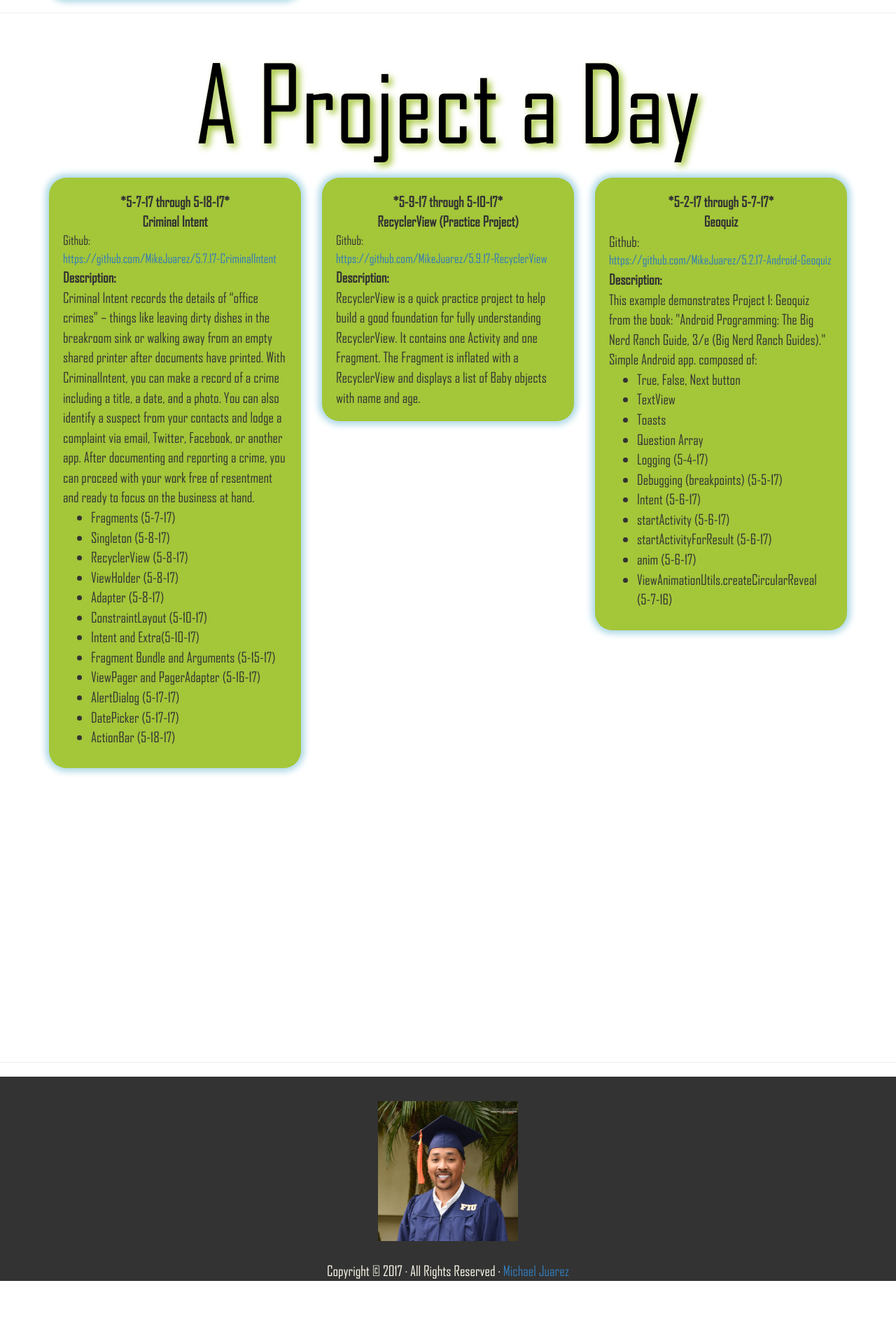
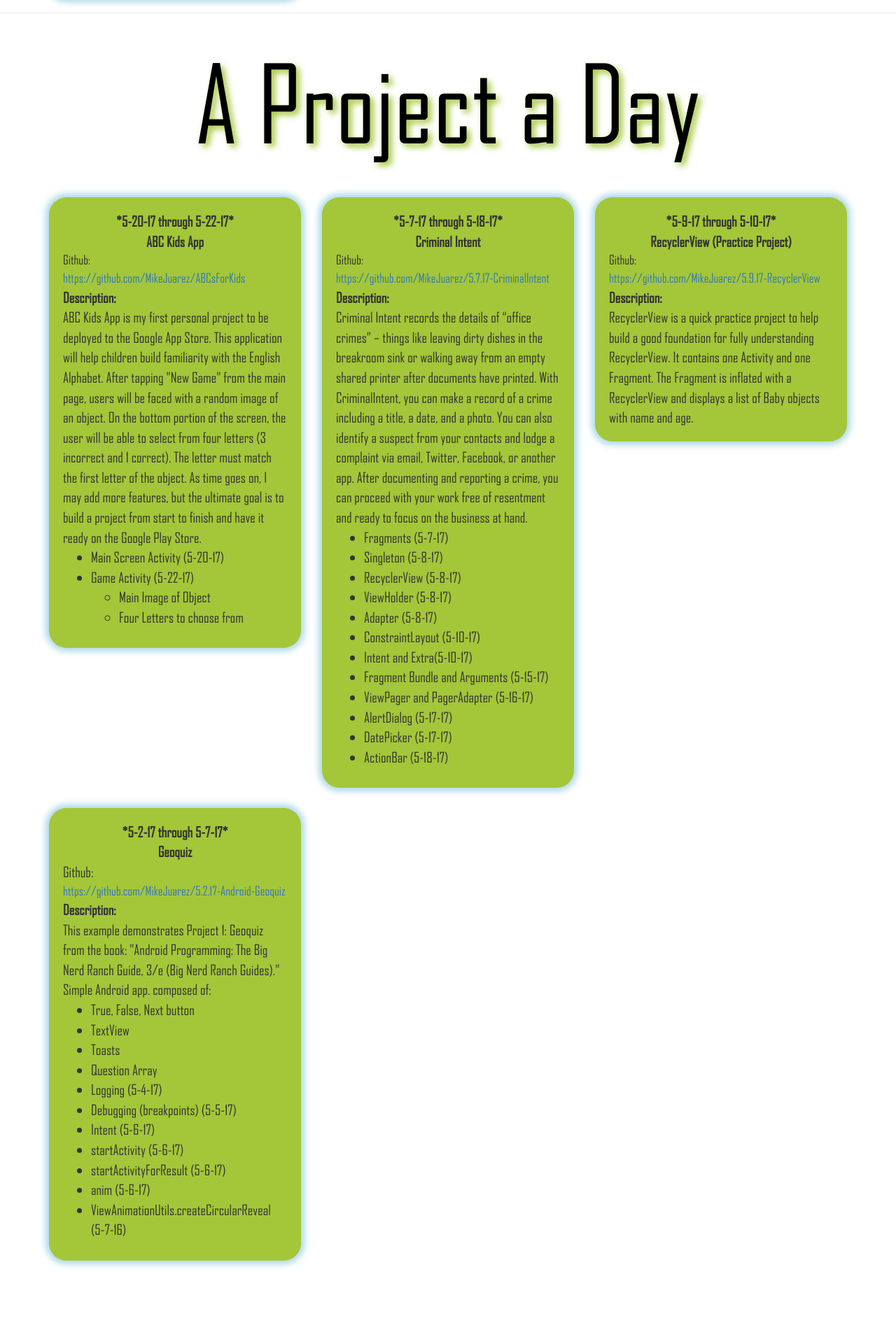
Before and after one commit to MikeJuarez/MikeJuarez.github.io, a Jekyll site: the page Android Projects.html, which Jekyll copies as it is, in a window 1280 px wide. Shown: the part 494-2408 px from the top of the page at 70% size. Built offline with Jekyll 4.4.1, drawn with Linux system fonts in a browser that asks for light colours.

Commit message:
Added ABC Kids App Project
- index.html
- AndroidProjects.html

```diff
--- a/Android Projects.html
+++ b/Android Projects.html
@@ -78,6 +78,35 @@
   <div class="row">
 
   <div class="col-xs-12 col-sm-6 col-md-6 col-lg-4">
+   <br/>
+    <div class="roundcornersAndroidGreen">
+    <div class="center">
+    <b>
+     *5-20-17 through 5-22-17* <br/>
+     ABC Kids App
+     </b><br/>
+    </div>
+    <div class="gitsection">
+    Github:
+   <br/>
+    <a href="https://github.com/MikeJuarez/ABCsForKids">https://github.com/MikeJuarez/ABCsForKids</a>
+	</div>
+
+    <b>Description:</b><br/>
+    ABC Kids App is my first personal project to be deployed to the Google App Store.  This application will help children build familiarity with the English Alphabet.  After tapping "New Game" from the main page, users will be faced with a random image of an object.  On the bottom portion of the screen, the user will be able to select from four letters (3 incorrect and 1 correct).  The letter must match the first letter of the object.  As time goes on, I may add more features, but the ultimate goal is to build a project from start to finish and have it ready on the Google Play Store.<br/>
+    <ul>
+    	<li>Main Screen Activity (5-20-17) <br/></li>
+		<li>Game Activity (5-22-17)</li>
+    		<ul>
+    			<li>Main Image of Object</li>
+    			<li>Four Letters to choose from</li>
+    		</ul>
+	</ul>
+    </div>
+   </div>
+
+  <div class="col-xs-12 col-sm-6 col-md-6 col-lg-4">
+   <br/>
     <div class="roundcornersAndroidGreen">
     <div class="center">
     <b>
@@ -108,9 +137,10 @@
    		<li>ActionBar (5-18-17)</li>
     </ul>
     </div>
-    </div>
+   </div>
 
    <div class="col-xs-12 col-sm-6 col-md-6 col-lg-4">
+   <br/>
     <div class="roundcornersAndroidGreen">
     <div class="center">
     <b>
@@ -129,8 +159,12 @@
 
     </div>
     </div>
+  </div>
 
-    <div class="col-xs-12 col-sm-6 col-md-6 col-lg-4">
+  <div class="row">
+
+  <div class="col-xs-12 col-sm-6 col-md-6 col-lg-4">
+   <br/>
     <div class="roundcornersAndroidGreen">
     <div class="center">
     <b>
@@ -162,7 +196,6 @@
     </ul>
     </div>
     </div>
-
   </div>
 </div>
 
--- a/index.html
+++ b/index.html
@@ -132,6 +132,11 @@
   </div>
   <div class="row">
   <div class="col-scollable-y">
+
+  <b>5-22-17:</b><br/>
+   Hi everyone!  I did not get a chance to work on projects over the weekend, but I was able to read the major of chapter 14 in the book: "Android Programming: The Big Nerd Ranch Guide, 3/e (Big Nerd Ranch Guides)."  It covers persistent data storage by using SQLite.  I decided that I'm going to take a quick break from the book to design a basic app to deploy on the Google Play Store for my portfolio.  I have'nt finalized the name, but it's going to be a kids app focused on dragging and dropping letters from the alphabet on to an ImageView.  I'm uploading the project in progress under: <br/>
+   "ABC Kids App" posted under the <a href="Android Projects">Android Projects</a> section.
+  <hr>
 
   <b>5-18-17:</b><br/>
    Finished Chapter 13 in the book: "Android Programming: The Big Nerd Ranch Guide, 3/e (Big Nerd Ranch Guides)."  Today I was able to work with ActionBar.  CriminalIntent now has an "Add (+)" crime button and has an Up button after looking at the details of the crime.<br/>
```
